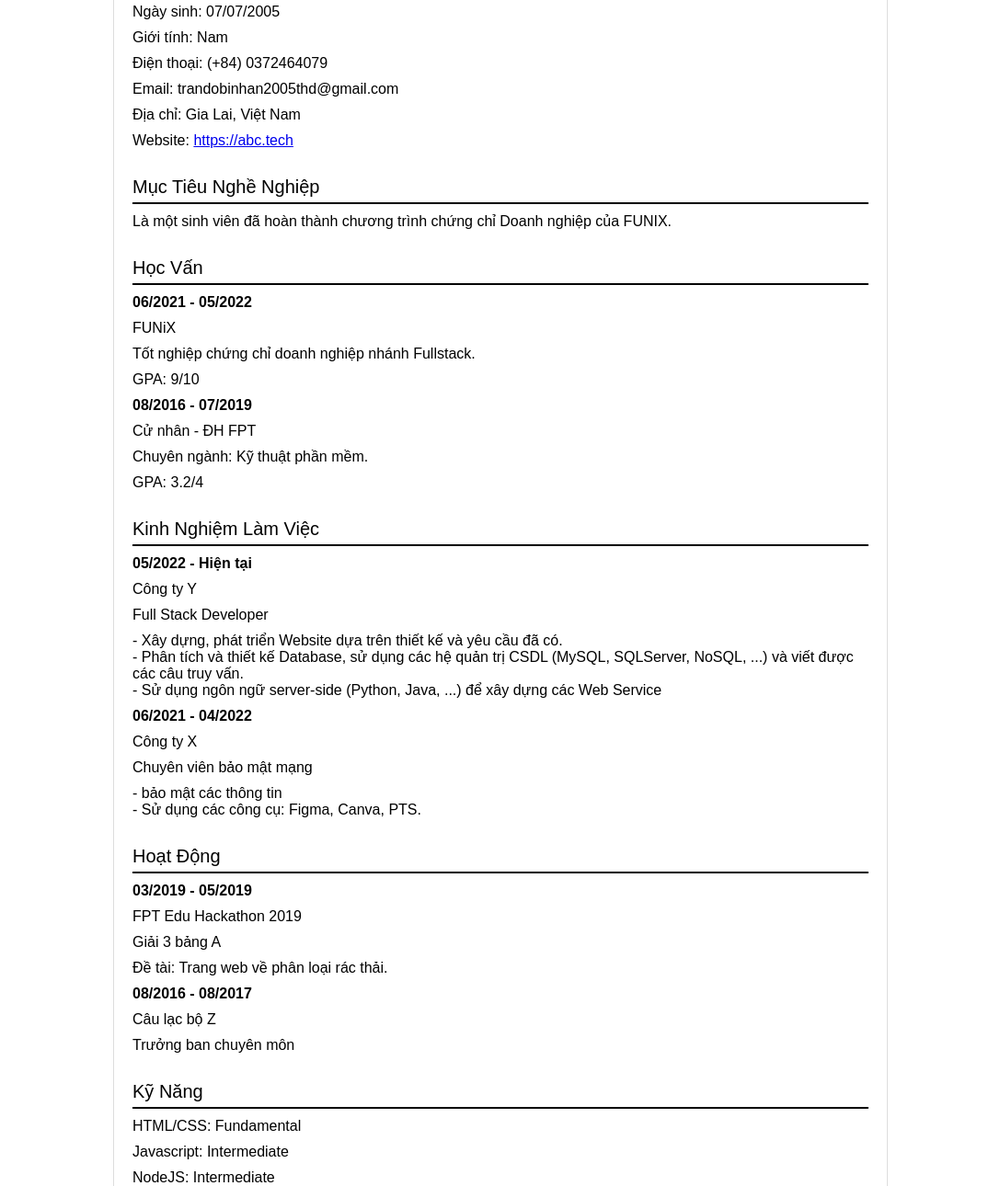
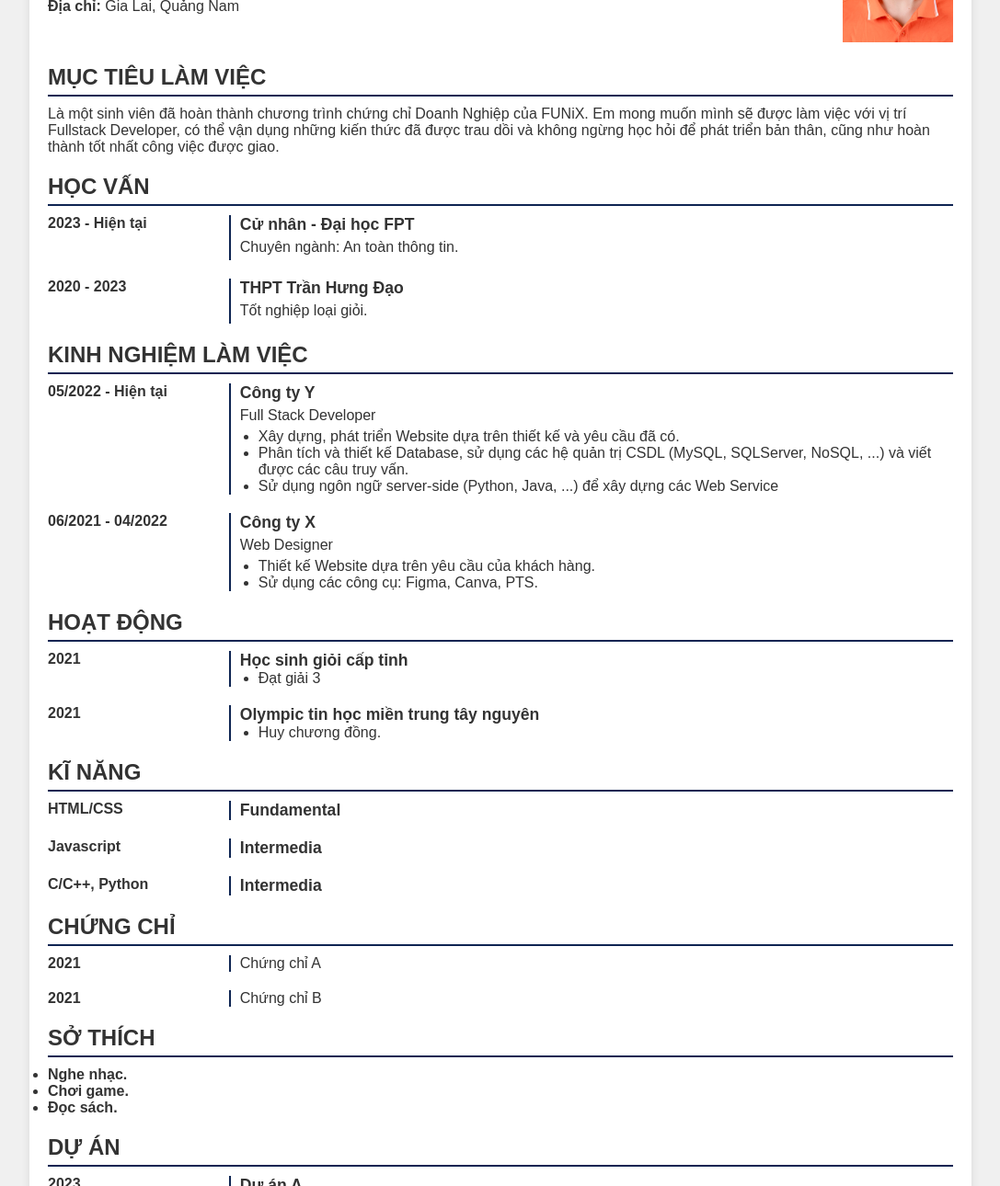
Before and after one commit to Andeptrai1213/annobi, a plain HTML site: page index.html in a window 1280 px wide. Shown: the part 157-1447 px from the top of the page at 92% size, without its empty margins (96-1183 px from the left). Drawn offline with Linux system fonts and the light colour scheme.

Commit message:
init project

```diff
--- a/index.html
+++ b/index.html
@@ -3,171 +3,212 @@
 <head>
     <meta charset="UTF-8">
     <meta name="viewport" content="width=device-width, initial-scale=1.0">
-    <title>Resume</title>
-    <style>
-        body {
-            font-family: Arial, sans-serif;
-            margin: 0;
-            padding: 20px;
-        }
-        .container {
-            max-width: 800px;
-            margin: auto;
-            padding: 20px;
-            border: 1px solid #ddd;
-            border-radius: 10px;
-        }
-        .header {
-            display: flex;
-            align-items: center;
-            margin-bottom: 20px;
-        }
-        .header img {
-            border-radius: 50%;
-            width: 100px;
-            height: 100px;
-            margin-right: 20px;
-        }
-        .header h1 {
-            font-size: 24px;
-            margin: 0;
-        }
-        .section-title {
-            font-size: 20px;
-            margin-top: 30px;
-            margin-bottom: 10px;
-            border-bottom: 2px solid #000;
-            padding-bottom: 5px;
-        }
-        .info, .education, .experience, .activities, .skills, .certificates, .interests, .projects, .contact {
-            margin-bottom: 20px;
-        }
-        .info div, .education div, .experience div, .activities div, .skills div, .certificates div, .interests div, .projects div, .contact div {
-            margin-bottom: 10px;
-        }
-        .bold {
-            font-weight: bold;
-        }
-    </style>
+    <title>My Digital CV</title>
+    <link rel="stylesheet" href="style.css">
 </head>
 <body>
     <div class="container">
-        <div class="header">
-            <img src="images/Ann.jpg" alt="Profile Picture">
-            <h1>Trần Đỗ Bình An</h1>
-        </div>
-        <div class="info">
-            <div>Ngày sinh: 07/07/2005</div>
-            <div>Giới tính: Nam</div>
-            <div>Điện thoại: (+84) 0372464079</div>
-            <div>Email: trandobinhan2005thd@gmail.com</div>
-            <div>Địa chỉ: Gia Lai, Việt Nam</div>
-            <div>Website: <a href="https://abc.tech">https://abc.tech</a></div>
-        </div>
 
-        <div class="section-title">Mục Tiêu Nghề Nghiệp</div>
-        <div class="objective">
-             Là một sinh viên đã hoàn thành chương trình chứng chỉ Doanh nghiệp của FUNIX.
-        </div>
-
-        <div class="section-title">Học Vấn</div>
-        <div class="education">
-            <div class="bold">06/2021 - 05/2022</div>
-            <div>FUNiX</div>
-            <div>Tốt nghiệp chứng chỉ doanh nghiệp nhánh Fullstack.</div>
-            <div>GPA: 9/10</div>
-
-            <div class="bold">08/2016 - 07/2019</div>
-            <div>Cử nhân - ĐH FPT</div>
-            <div>Chuyên ngành: Kỹ thuật phần mềm.</div>
-            <div>GPA: 3.2/4</div>
-        </div>
-
-        <div class="section-title">Kinh Nghiệm Làm Việc</div>
-        <div class="experience">
-            <div class="bold">05/2022 - Hiện tại</div>
-            <div>Công ty Y</div>
-            <div>Full Stack Developer</div>
-            <div>
-                - Xây dựng, phát triển Website dựa trên thiết kế và yêu cầu đã có.<br>
-                - Phân tích và thiết kế Database, sử dụng các hệ quản trị CSDL (MySQL, SQLServer, NoSQL, ...) và viết được các câu truy vấn.<br>
-                - Sử dụng ngôn ngữ server-side (Python, Java, ...) để xây dựng các Web Service
+        <div class="personal-info">
+            <div class="info-text">
+                <h1>Trần Đỗ Bình An</h1>
+                <p><strong>Ngày sinh:</strong> 07/07/2005</p>
+                <p><strong>Email:</strong> trandobinhan2005thd@gmail.com</p>
+                <p><strong>Số điện thoại:</strong> 0372464079</p>
+                <p><strong>Địa chỉ:</strong> Gia Lai, Quảng Nam</p>
             </div>
-
-            <div class="bold">06/2021 - 04/2022</div>
-            <div>Công ty X</div>
-            <div>Chuyên viên bảo mật mạng</div>
-            <div>
-                - bảo mật các thông tin<br>
-                - Sử dụng các công cụ: Figma, Canva, PTS.
+            <div class="avatar">
+                <img src="images/Ann.jpg" alt="Avatar">
             </div>
         </div>
 
-        <div class="section-title">Hoạt Động</div>
-        <div class="activities">
-            <div class="bold">03/2019 - 05/2019</div>
-            <div>FPT Edu Hackathon 2019</div>
-            <div>Giải 3 bảng A</div>
-            <div>Đề tài: Trang web về phân loại rác thải.</div>
-
-            <div class="bold">08/2016 - 08/2017</div>
-            <div>Câu lạc bộ Z</div>
-            <div>Trưởng ban chuyên môn</div>
+        <div class="section">
+            <h2 class="section-title">Mục tiêu làm việc</h2>
+            <div class="section-content">
+                <p>Là một sinh viên đã hoàn thành chương trình chứng chỉ Doanh Nghiệp của FUNiX. Em mong muốn mình sẽ được làm việc với vị trí Fullstack Developer, có thể vận dụng những kiến thức đã được trau dồi và không ngừng học hỏi để phát triển bản thân, cũng như hoàn thành tốt nhất công việc được giao.</p>
+            </div>
         </div>
 
-        <div class="section-title">Kỹ Năng</div>
-        <div class="skills">
-            <div>HTML/CSS: Fundamental</div>
-            <div>Javascript: Intermediate</div>
-            <div>NodeJS: Intermediate</div>
-            <div>Bootstrap 5: Fundamental</div>
+        <div class="section">
+            <h2 class="section-title">Học vấn</h2>
+            <div class="section-content">
+                <ul class="timeline">
+                    <li class="timeline-item">
+                        <div class="timeline-time">2023 - Hiện tại</div>
+                        <div class="timeline-event">
+                            <strong>Cử nhân - Đại học FPT</strong>
+                            <p>Chuyên ngành: An toàn thông tin.</p>
+                        </div>
+                    </li>
+                    <li class="timeline-item">
+                        <div class="timeline-time">2020 - 2023</div>
+                        <div class="timeline-event">
+                            <strong>THPT Trần Hưng Đạo</strong>
+                            <p>Tốt nghiệp loại giỏi.</p>
+                        </div>
+                    </li>
+                </ul>
+            </div>
         </div>
 
-        <div class="section-title">Chứng Chỉ - Giải Thưởng</div>
-        <div class="certificates">
-            <div>2021: Chứng chỉ lập trình Web - FUNiX</div>
-            <div>2021: Chứng chỉ lập trình Javascript - FUNiX</div>
+        <div class="section">
+            <h2 class="section-title">Kinh nghiệm làm việc</h2>
+            <div class="section-content">
+                <ul class="timeline">
+                    <li class="timeline-item">
+                        <div class="timeline-time">05/2022 - Hiện tại</div>
+                        <div class="timeline-event">
+                            <strong>Công ty Y</strong>
+                            <p>Full Stack Developer</p>
+                            <ul>
+                                <li>Xây dựng, phát triển Website dựa trên thiết kế và yêu cầu đã có.</li>
+                                <li>Phân tích và thiết kế Database, sử dụng các hệ quản trị CSDL (MySQL, SQLServer, NoSQL, ...) và viết được các câu truy vấn.</li>
+                                <li>Sử dụng ngôn ngữ server-side (Python, Java, ...) để xây dựng các Web Service</li>
+                            </ul>
+                        </div>
+                    </li>
+                    <li class="timeline-item">
+                        <div class="timeline-time">06/2021 - 04/2022</div>
+                        <div class="timeline-event">
+                            <strong>Công ty X</strong>
+                            <p>Web Designer</p>
+                            <ul>
+                                <li>Thiết kế Website dựa trên yêu cầu của khách hàng.</li>
+                                <li>Sử dụng các công cụ: Figma, Canva, PTS.</li>
+                            </ul>
+                        </div>
+                    </li>
+                </ul>
+            </div>
         </div>
 
-        <div class="section-title">Sở Thích</div>
-        <div class="interests">
-            <div>- Âm nhạc</div>
-            <div>- Chơi game</div>
-            <div>- Trang trí</div>
-            <div>- Nấu ăn</div>
-            <div> Xem phim</div>
+        <div class="section">
+            <h2 class="section-title">Hoạt động</h2>
+            <div class="section-content">
+                <ul class="timeline">
+                    <li class="timeline-item">
+                        <div class="timeline-time">2021</div>
+                        <div class="timeline-event">
+                            <strong>Học sinh giỏi cấp tỉnh</strong>
+                            <ul>
+                                <li>Đạt giải 3</li>
+                            </ul>
+                        </div>
+                    </li>
+                    <li class="timeline-item">
+                        <div class="timeline-time">2021</div>
+                        <div class="timeline-event">
+                            <strong>Olympic tin học miền trung tây nguyên</strong>
+                            <ul>
+                                <li>Huy chương đồng.</li>
+                            </ul>
+                        </div>
+                    </li>
+                </ul>
+            </div>
         </div>
 
-        <div class="section-title">Dự Án</div>
-        <div class="projects">
-            <div class="bold">2021</div>
-            <div>Trang web quản lý thú cưng</div>
-            <div>Vị trí: Developer</div>
-            <div>Mô tả: Ứng dụng giúp quản lý các thông tin của thú cưng như: Cân nặng, giống, tình trạng tiêm chủng, ... Bao gồm các chức năng thêm / sửa / xóa.</div>
-            <div>Nhiệm vụ: Phát triển, tối ưu code và xử lý lỗi.</div>
-            <div>Công nghệ: HTML, CSS</div>
 
-            <div class="bold">2021</div>
-            <div>Trang web xem tin tức</div>
-            <div>Vị trí: Developer</div>
-            <div>Mô tả: Trang Web xem tin tức từ nhiều nguồn khác nhau, người dùng có thể tìm kiếm các tin tức dựa theo các từ khóa.</div>
-            <div>Nhiệm vụ: Phát triển, tối ưu code và xử lý lỗi.</div>
-            <div>Công nghệ: HTML, CSS</div>
 
-            <div class="bold">2021</div>
-            <div>CV cá nhân</div>
-            <div>Vị trí: Developer</div>
-            <div>Mô tả: Trang Web CV cá nhân online. Gồm các thông tin cá nhân cũng như kỹ năng nghề nghiệp.</div>
-            <div>Nhiệm vụ: Phát triển, tối ưu code và xử lý lỗi.</div>
-            <div>Công nghệ: HTML, CSS</div>
+        <div class="section">
+            <h2 class="section-title">Kĩ năng</h2>
+            <div class="section-content">
+                <ul class="timeline">
+                    <li class="timeline-item">
+                        <div class="timeline-time">HTML/CSS</div>
+                        <div class="timeline-event">
+                            <strong>Fundamental</strong>
+                        </div>
+                    </li>
+                    <li class="timeline-item">
+                        <div class="timeline-time">Javascript</div>
+                        <div class="timeline-event">
+                            <strong>Intermedia</strong>
+                        </div>
+                    </li>
+                    <li class="timeline-item">
+                        <div class="timeline-time">C/C++, Python</div>
+                        <div class="timeline-event">
+                            <strong>Intermedia</strong>
+                        </div>
+                    </li>
+                </ul>
+            </div>
         </div>
 
-        <div class="section-title">Liên Hệ</div>
-        <div class="contact">
-            <div><a href="https://facebook.com">Facebook</a></div>
-            <div><a href="https://linkedin.com">LinkedIn</a></div>
-            <div><a href="https://github.com">GitHub</a></div>
+        <div class="section">
+            <h2 class="section-title">Chứng chỉ</h2>
+            <div class="section-content">
+                <ul class="timeline">
+                    <li class="timeline-item">
+                        <div class="timeline-time">2021</div>
+                        <div class="timeline-event">
+                            Chứng chỉ A
+                        </div>
+                    </li>
+                    <li class="timeline-item">
+                        <div class="timeline-time">2021</div>
+                        <div class="timeline-event">
+                            Chứng chỉ B
+                        </div>
+                    </li>
+                </ul>
+            </div>
         </div>
+
+        <div class="section">
+            <h2 class="section-title">Sở thích</h2>
+            <div class="section-content">
+                <ul>
+                    <strong>
+                        <li>Nghe nhạc.</li>
+                        <li>Chơi game.</li>
+                        <li>Đọc sách.</li>
+                    </strong>
+                </ul>
+            </div>
+        </div>
+
+        <div class="section">
+            <h2 class="section-title">Dự án</h2>
+            <div class="section-content">
+                <ul class="timeline">
+                    <li class="timeline-item">
+                        <div class="timeline-time">2023</div>
+                        <div class="timeline-event">
+                            <strong>Dự án A</strong>
+                            <ul>
+                                <li>Chi tiết về dự án A.</li>
+                            </ul>
+                        </div>
+                    </li>
+                    <li class="timeline-item">
+                        <div class="timeline-time">2022</div>
+                        <div class="timeline-event">
+                            <strong>Dự án B</strong>
+                            <ul>
+                                <li>Chi tiết về dự án B.</li>
+                            </ul>
+                        </div>
+                    </li>
+                </ul>
+            </div>
+        </div>
+
+        <div class="section">
+            <h2 class="section-title">Liên hệ</h2>
+            <div class="section-content">
+                <ul>
+                    <strong>
+                        <div><a href="https://facebook.com">Facebook</a></div>
+                        <div><a href="https://www.linkedin.com">Linkedin</a></div>
+                        <div><a href="https://github.com">Github</a></div>
+                    </strong>
+                </ul>
+
+            </div>
+        </div>
+
     </div>
 </body>
 </html>
--- a/style.css
+++ b/style.css
@@ -0,0 +1,97 @@
+/* Basic reset */
+* {
+    margin: 0;
+    padding: 0;
+    box-sizing: border-box;
+}
+
+body {
+    font-family: Arial, sans-serif;
+    background-color: #f0f0f0;
+    color: #333;
+}
+
+.container {
+    width: 80%;
+    margin: 0 auto;
+    background-color: #fff;
+    padding: 20px;
+    border-radius: 8px;
+    box-shadow: 0 0 10px rgba(0, 0, 0, 0.1);
+}
+
+.personal-info {
+    display: flex;
+    justify-content: space-between;
+    align-items: center;
+    margin-bottom: 20px;
+}
+
+.personal-info .info-text {
+    flex: 1;
+}
+
+.personal-info h1 {
+    color: #0e2452;
+    margin-bottom: 10px;
+}
+
+.personal-info .avatar img {
+    width: 120px;
+    height: auto;
+    margin-left: 20px;
+}
+
+.section {
+    margin-bottom: 20px;
+}
+
+.section-title {
+    text-transform: uppercase;
+    font-weight: bold;
+    border-bottom: 2px solid #0e2452;
+    margin-bottom: 10px;
+    padding-bottom: 5px;
+}
+
+.timeline {
+    list-style-type: none;
+    padding-left: 0;
+}
+
+.timeline-item {
+    display: flex;
+    margin-bottom: 20px;
+}
+
+.timeline-time {
+    width: 20%;
+    font-weight: bold;
+}
+
+.timeline-event {
+    width: 80%;
+    padding-left: 10px;
+    border-left: 2px solid #0e2452;
+}
+
+.timeline-event strong {
+    display: block;
+    font-size: 1.1em;
+}
+
+.timeline-event p {
+    margin: 5px 0;
+}
+
+.timeline-event ul {
+    list-style-type: disc;
+    margin-left: 20px;
+}
+
+footer {
+    text-align: center;
+    margin-top: 20px;
+    font-size: 0.9em;
+    color: #888;
+}
```
